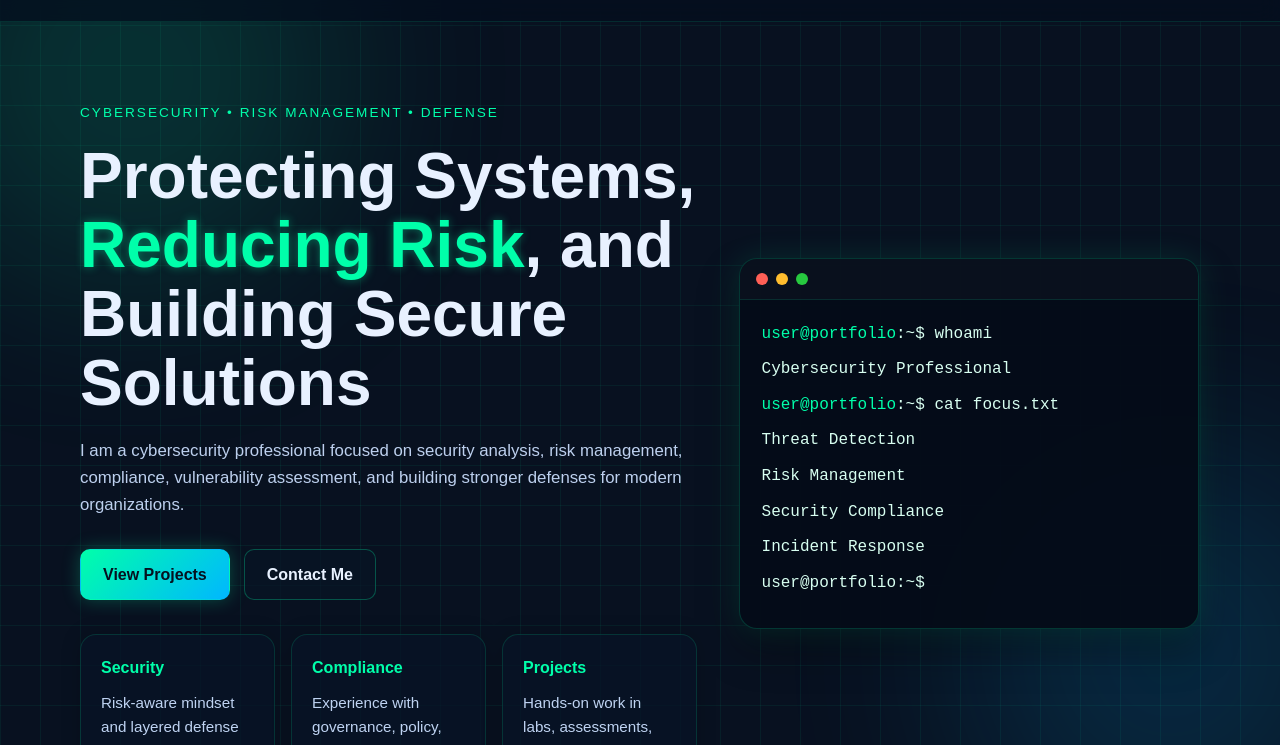
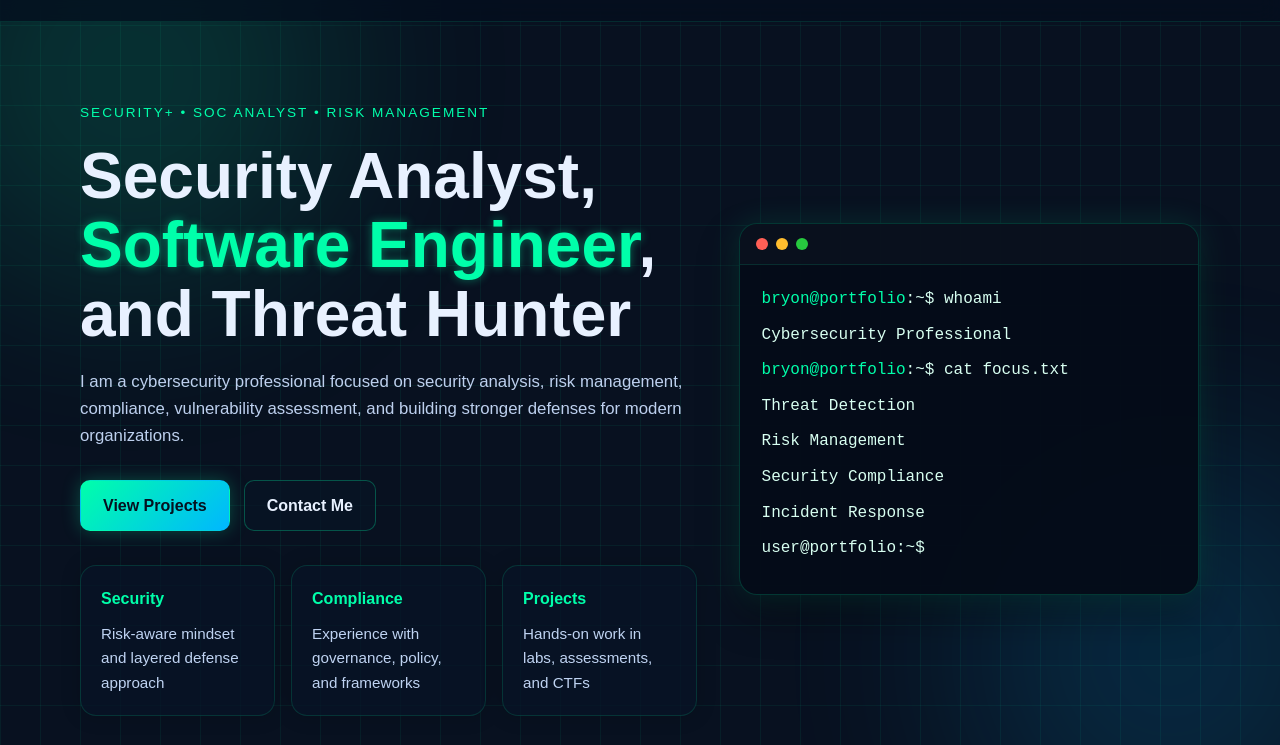
Before and after one commit to Bryonpectol/bryonpectolsec, a plain HTML site: page index.html in a window 1280 px wide. Shown: the part 55-800 px from the top of the page. Drawn offline with Linux system fonts and the light colour scheme.

Commit message:
Update index.html

```diff
--- a/index.html
+++ b/index.html
@@ -48,11 +48,11 @@
   <section class="hero" id="hero">
     <div class="container hero-container">
       <div class="hero-text">
-        <p class="hero-tag">Cybersecurity • Risk Management • Defense</p>
+        <p class="hero-tag">Security+ • SOC Analyst • Risk Management</p>
         <h1>
-          Protecting Systems,
-          <span class="accent-text">Reducing Risk</span>,
-          and Building Secure Solutions
+          Security Analyst,
+          <span class="accent-text">Software Engineer</span>,
+          and Threat Hunter
         </h1>
         <p class="hero-description">
           I am a cybersecurity professional focused on security analysis, risk management,
@@ -75,7 +75,7 @@
           </div>
           <div class="stat-card">
             <h3>Projects</h3>
-            <p>Hands-on work in labs, assessments, and remediation</p>
+            <p>Hands-on work in labs, assessments, and CTFs</p>
           </div>
         </div>
       </div>
@@ -88,14 +88,14 @@
             <span></span>
           </div>
           <div class="terminal-body">
-            <p><span class="terminal-green">user@portfolio</span>:~$ whoami</p>
+            <p><span class="terminal-green">bryon@portfolio</span>:~$ whoami</p>
             <p>Cybersecurity Professional</p>
-            <p><span class="terminal-green">user@portfolio</span>:~$ cat focus.txt</p>
+            <p><span class="terminal-green">bryon@portfolio</span>:~$ cat focus.txt</p>
             <p>Threat Detection</p>
             <p>Risk Management</p>
             <p>Security Compliance</p>
             <p>Incident Response</p>
-            <p><span class="terminal-green">user@portfolio</span>:~$ _</p>
+            <p><span class="terminal-green">bryon@portfolio</span>:~$ _</p>
           </div>
         </div>
       </div>
```
